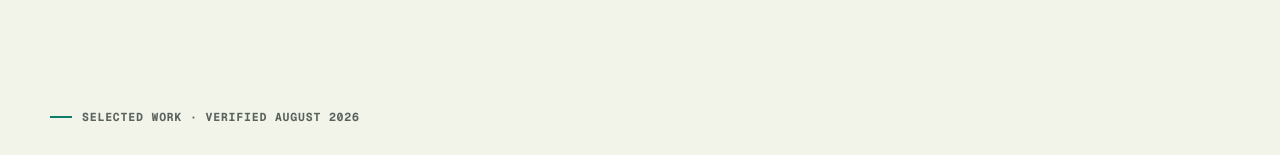
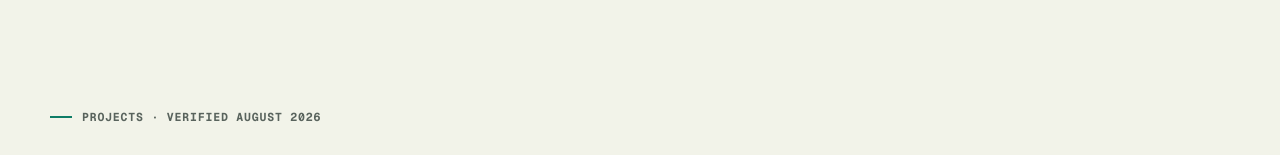
Before and after one commit to NouraldinFarge/portfolio-source, a Next.js app: page / in a window 1280 px wide. Shown: the part 990-1145 px from the top of the page. Built offline with nearby package versions, Linux system fonts and the light colour scheme.

Commit message:
copy: label showcase section as projects

```diff
--- a/app/page.tsx
+++ b/app/page.tsx
@@ -143,7 +143,7 @@ export default function Home() {
 
       <section className="work-section" id="work">
         <div className="section-heading">
-          <div><p className="kicker"><span /> Selected work · verified August 2026</p><h2>Products with proof attached.</h2></div>
+          <div><p className="kicker"><span /> Projects · verified August 2026</p><h2>Products with proof attached.</h2></div>
           <p>Start with the outcome, then follow exact links to the implementation, immutable release, methodology, or bounded public evidence.</p>
         </div>
 
```
